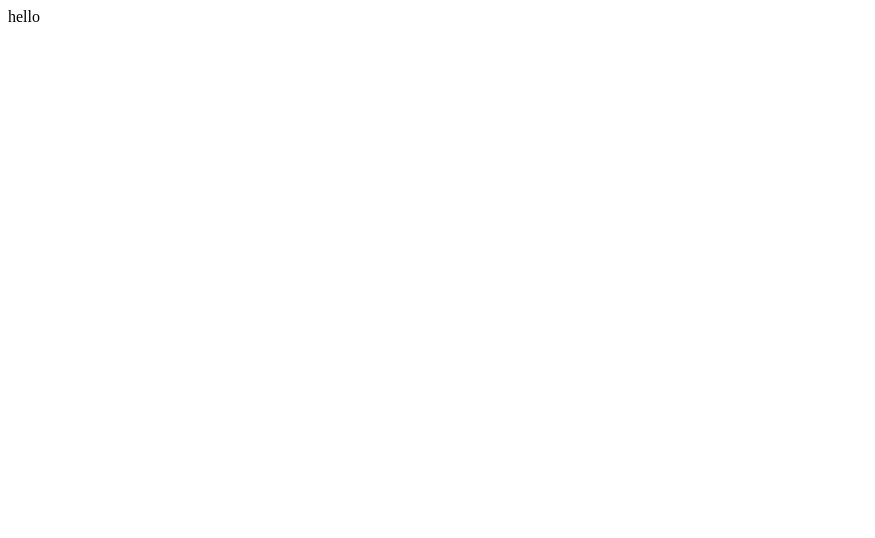
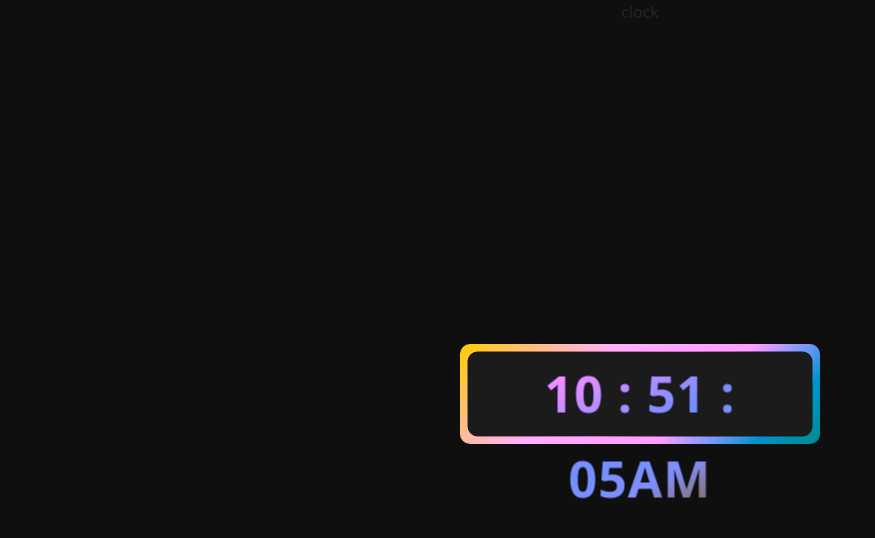
Before and after one commit to vishalcode24x7/Small-Projects, a plain HTML site: page clock/index.html in a window 1280 px wide. Shown: the whole page, without its empty margins (0-875 px from the left). Drawn offline with nearby package versions, Linux system fonts and the light colour scheme.

Commit message:
add all files

```diff
--- a/clock/index.html
+++ b/clock/index.html
@@ -1 +1,30 @@
-<p>hello</p>
+<!doctype html>
+<html lang="en">
+
+<head>
+    <meta charset="utf-8">
+    <meta name="viewport" content="width=device-width, initial-scale=1">
+    <title>clock</title>
+    <link href="https://cdn.jsdelivr.net/npm/bootstrap@5.3.5/dist/css/bootstrap.min.css" rel="stylesheet"
+        integrity="sha384-SgOJa3DmI69IUzQ2PVdRZhwQ+dy64/BUtbMJw1MZ8t5HZApcHrRKUc4W0kG879m7" crossorigin="anonymous">
+    <link rel="stylesheet" href="style.css">
+</head>
+
+<body>
+
+    <div class="text">clock</div>
+    <div class="container">
+        <div class="display">
+            <div id="time">
+            </div>
+        </div>
+        <span></span>
+        <span></span>
+    </div>
+    <script src="https://cdn.jsdelivr.net/npm/bootstrap@5.3.5/dist/js/bootstrap.bundle.min.js"
+        integrity="sha384-k6d4wzSIapyDyv1kpU366/PK5hCdSbCRGRCMv+eplOQJWyd1fbcAu9OCUj5zNLiq"
+        crossorigin="anonymous"></script>
+    <script src="script.js"></script>
+</body>
+
+</html>
--- /dev/null
+++ b/clock/script.js
@@ -0,0 +1,27 @@
+// const option = { weekday: 'long', year: 'numeric', month: 'long', day: 'numeric' }
+setInterval(() => {
+    let time;
+    let a = new Date();
+    let hr = a.getHours();
+    let min = a.getMinutes();
+    let second = a.getSeconds();
+    let am_pm = "AM";
+    // date = a.toLocaleDateString(undefined, option);
+    // time = document.q(".display"); /*+ " on " + date*/;
+    if (hr > 12) {
+        am_pm = "PM";
+        hr = hr - 12;
+    }
+    if (min < 10) {
+        min = "0" + min;
+    }
+    if (second < 10) {
+        second = "0" + second;
+    }
+    if (hr < 10) {
+        hr = "0" + hr;
+    }
+    time = hr + " : " + min + " : " + second + am_pm;
+    // time = hr + " : " + min + " : " + second + am_pm;
+    document.getElementById('time').innerHTML = time;
+});
--- /dev/null
+++ b/clock/style.css
@@ -0,0 +1,73 @@
+ * {
+     margin: 0;
+     padding: 0;
+ }
+
+
+ body {
+     display: grid;
+     place-items: center;
+     background-color: rgb(15, 15, 15);
+ }
+
+ .container {
+     position: relative;
+     top: 320%;
+     height: 100px;
+     width: 360px;
+     background: linear-gradient(135deg, cyan, yellow, #ff00ff);
+     border-radius: 10px;
+     cursor: default;
+     animation: anim 3s linear infinite;
+ }
+
+ .container .display,
+ .display span {
+     position: absolute;
+     top: 50%;
+     left: 50%;
+     transform: translate(-50%, -50%);
+ }
+
+ .container .display {
+     text-align: center;
+     border-radius: 10px;
+     height: 85px;
+     width: 345px;
+     background: #1b1b1b;
+     z-index: 999;
+ }
+
+ .display #time {
+     color: white;
+     font-size: 50px;
+     font-weight: 600;
+     letter-spacing: 1px;
+     line-height: 85px;
+     background: linear-gradient(150deg, cyan, lime, #d501ff);
+     -webkit-background-clip: text;
+     -webkit-text-fill-color: transparent;
+     animation: anim 3s linear infinite;
+
+ }
+
+ @keyframes anim {
+     100% {
+         filter: hue-rotate(360deg);
+     }
+ }
+
+ .container span {
+     height: 100%;
+     width: 100%;
+     border-radius: 10px;
+     background: inherit;
+ }
+
+ .container span:first-child {
+     filter: blur(7px);
+ }
+
+ .container span:last-child {
+     filter: blur(20px);
+ }
```
